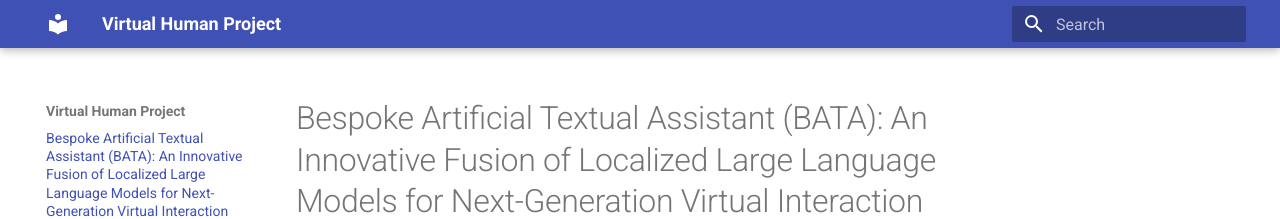
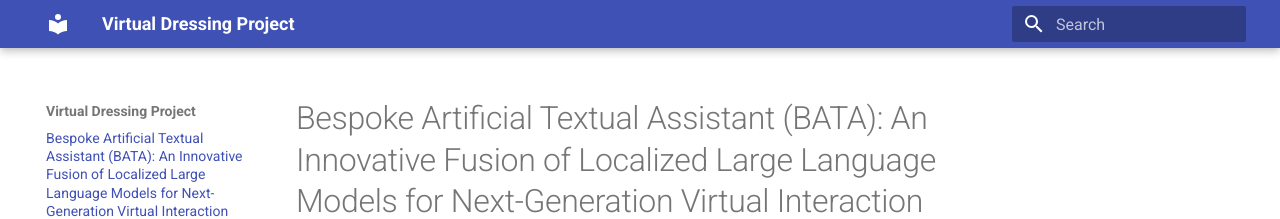
Before and after one commit to g202319/project, an MkDocs documentation site: the page built from docs/index.md, in a window 1280 px wide. Shown: the top 219 px of the page. Built offline with MkDocs 1.6.1 and Material for MkDocs 9.7.7, drawn with Linux system fonts in a browser that asks for light colours.

Commit message:
Update mkdocs.yml

```diff
--- a/mkdocs.yml
+++ b/mkdocs.yml
@@ -1,3 +1,3 @@
-site_name: Virtual Human Project
+site_name: Virtual Dressing Project
 theme:
   name: material
```
